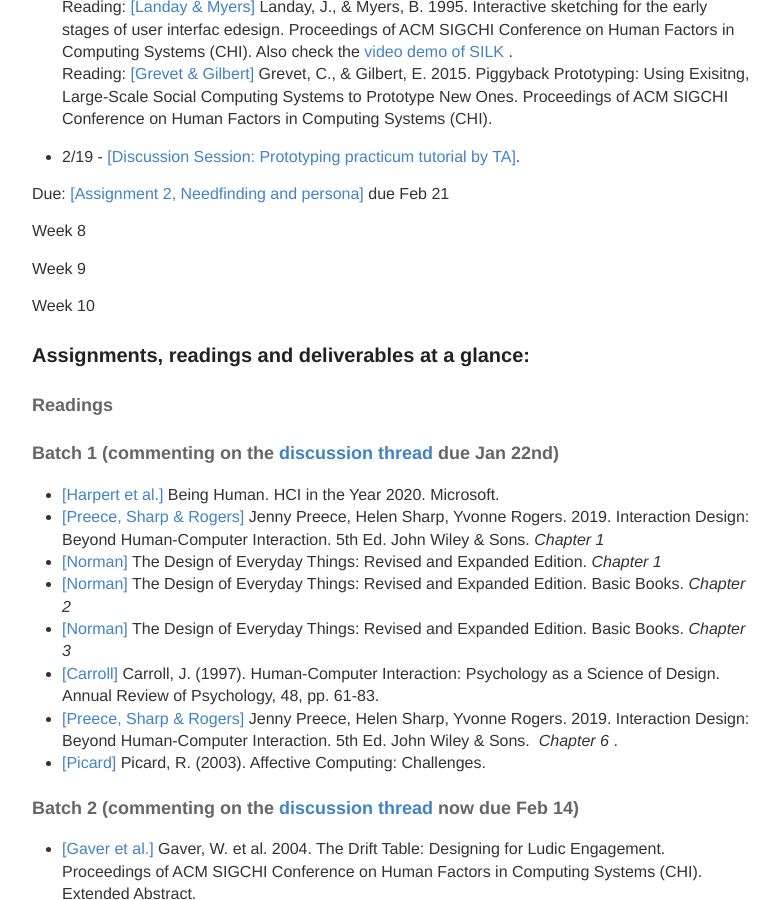
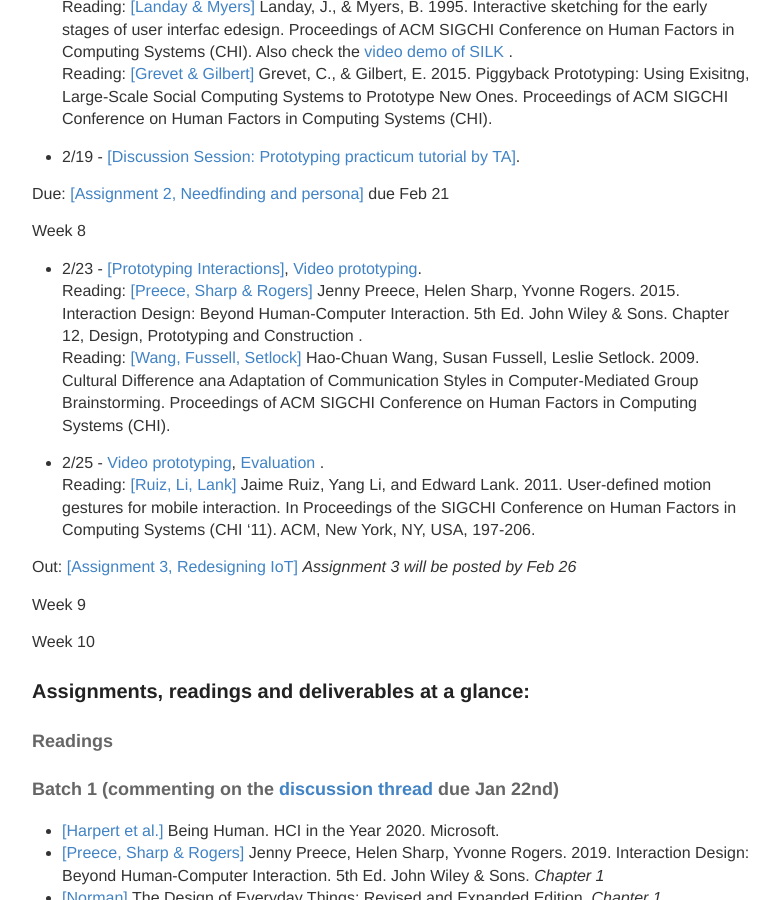
Before and after one commit to hciwang/hciwang.github.io, a Jekyll site: the page built from _posts/2021-1-1-lectures.md, in a window 1280 px wide and 900 px high, scrolled down 2487 px. Shown: the whole window, without its empty margins (248-1027 px from the left). Built offline with Jekyll 4.4.1, drawn with Linux system fonts in a browser that asks for light colours; some of the changed text lies outside the part shown.

Commit message:
Update 2021-1-1-lectures.md

```diff
--- a/_posts/2021-1-1-lectures.md
+++ b/_posts/2021-1-1-lectures.md
@@ -95,6 +95,15 @@
 
 Week 8
 
+- 2/23 - [[Prototyping Interactions]](https://canvas.ucdavis.edu/courses/539971/files/folder/Lectures?preview=11882076),  [Video prototyping]().
+Reading: [[Preece, Sharp & Rogers]](http://www.id-book.com/) Jenny Preece, Helen Sharp, Yvonne Rogers. 2015. Interaction Design: Beyond Human-Computer Interaction. 5th Ed. John Wiley & Sons. Chapter 12, Design, Prototyping and Construction .
+Reading:  [[Wang, Fussell, Setlock]](http://www.cs.cornell.edu/~haochuan/manuscripts/WangFussellSetlock_CHI_09.pdf) Hao-Chuan Wang, Susan Fussell, Leslie Setlock. 2009. Cultural Difference ana Adaptation of Communication Styles in Computer-Mediated Group Brainstorming.  Proceedings of ACM SIGCHI Conference on Human Factors in Computing Systems (CHI).
+
+- 2/25 -   [Video prototyping](), [Evaluation]() .
+Reading: [[Ruiz, Li, Lank]]() Jaime Ruiz, Yang Li, and Edward Lank. 2011. User-defined motion gestures for mobile interaction. In Proceedings of the SIGCHI Conference on Human Factors in Computing Systems (CHI '11). ACM, New York, NY, USA, 197-206.
+
+Out: [[Assignment 3, Redesigning IoT]]( ) *Assignment 3 will be posted by Feb 26*
+
 Week 9
 
 Week 10
@@ -130,6 +139,8 @@
 #### Batch 3 (commenting on the [discussion thread](https://canvas.ucdavis.edu/courses/539971/discussion_topics/676622) due Mar 4)
 - [[Landay & Myers]](https://canvas.ucdavis.edu/courses/539971/files/folder/Readings%20(incomplete.%20check%20main%20website%20for%20complete%20readings)?preview=11882099) Landay, J., & Myers, B. 1995. Interactive sketching for the early stages of user interfac edesign. Proceedings of ACM SIGCHI Conference on Human Factors in Computing Systems (CHI). Also check the [video demo of SILK](https://www.youtube.com/watch?v=VLQcW6SpJ88) .
 - [[Grevet & Gilbert]](https://canvas.ucdavis.edu/courses/539971/files/folder/Readings%20(incomplete.%20check%20main%20website%20for%20complete%20readings)?preview=11882097&sort=modified_at&order=desc)  Grevet, C., & Gilbert, E. 2015. Piggyback Prototyping: Using Exisitng, Large-Scale Social Computing Systems to Prototype New Ones. Proceedings of ACM SIGCHI Conference on Human Factors in Computing Systems (CHI).
+- [[Preece, Sharp & Rogers]](http://www.id-book.com/) Jenny Preece, Helen Sharp, Yvonne Rogers. 2015. Interaction Design: Beyond Human-Computer Interaction. 5th Ed. John Wiley & Sons. Chapter 12, Design, Prototyping and Construction .
+- [[Wang, Fussell, Setlock]](http://www.cs.cornell.edu/~haochuan/manuscripts/WangFussellSetlock_CHI_09.pdf) Hao-Chuan Wang, Susan Fussell, Leslie Setlock. 2009. Cultural Difference ana Adaptation of Communication Styles in Computer-Mediated Group Brainstorming.  Proceedings of ACM SIGCHI Conference on Human Factors in Computing Systems (CHI).
 
 
 #### Individual assignments
```
